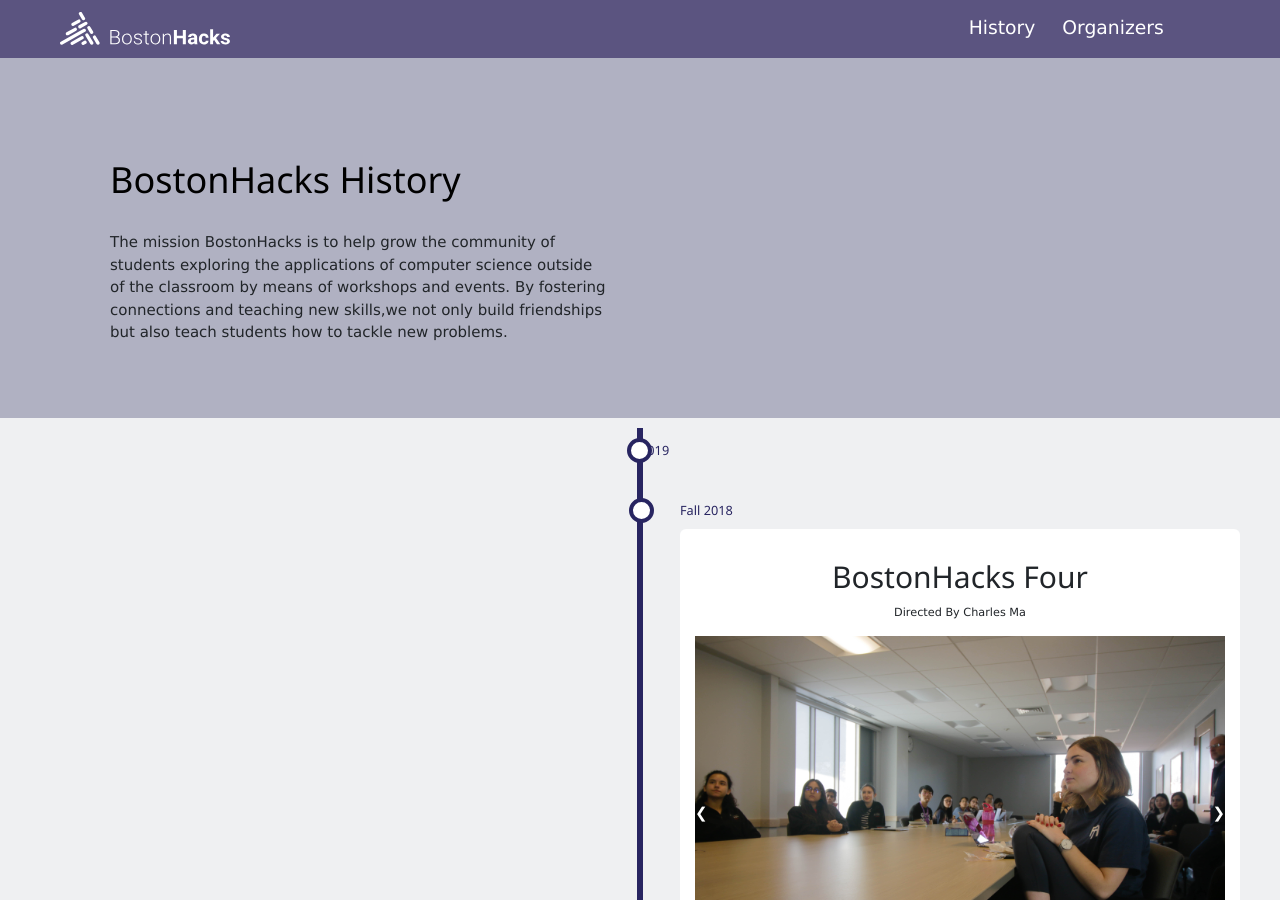
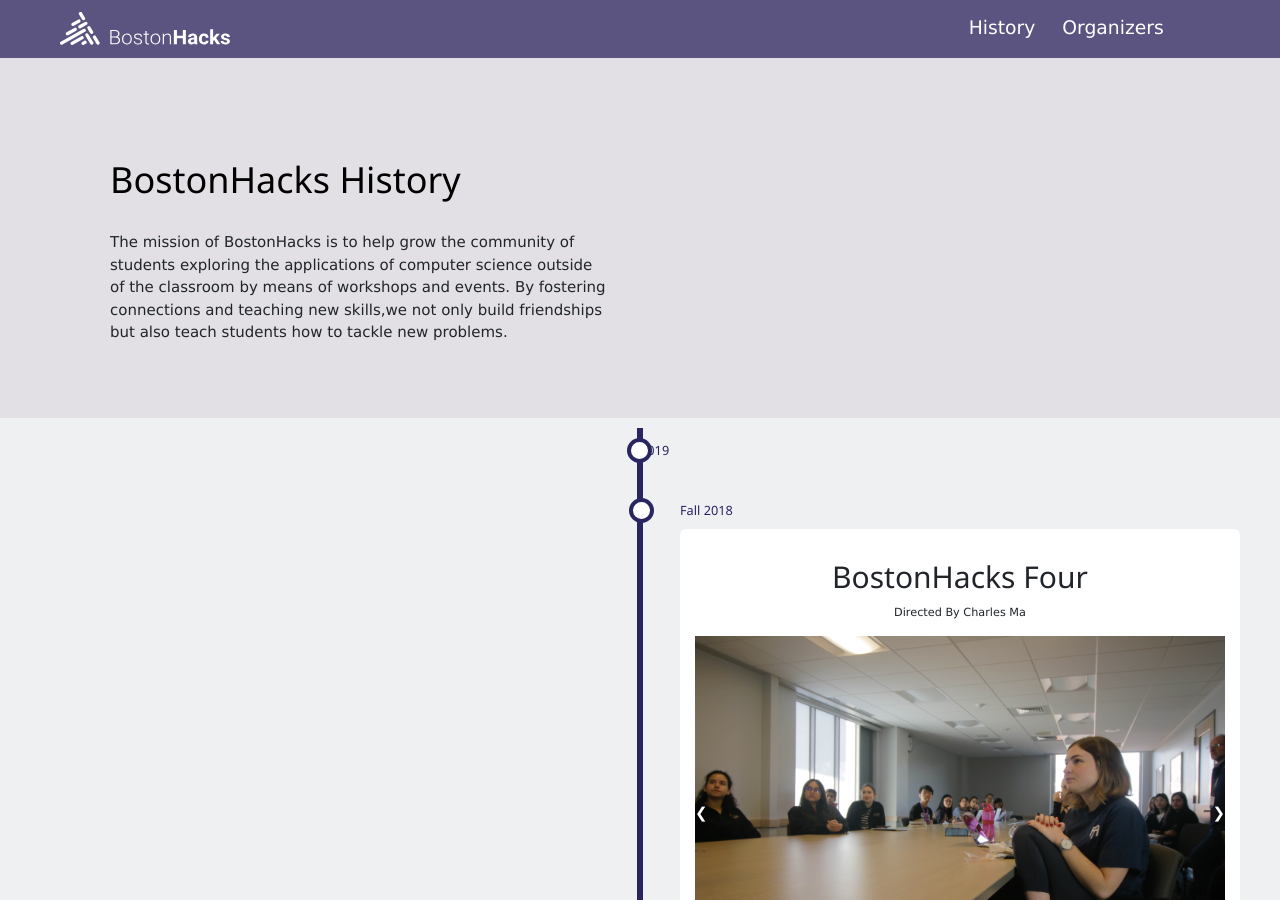
Before and after one commit to Bostonhacks/artefatto, a Jekyll site: the page built from index.md, in a window 1280 px wide and 900 px high. Built offline with Jekyll 4.4.1, drawn with Linux system fonts in a browser that asks for light colours; nearby versions of some CDN libraries.

Commit message:
Fixed background image on timeline

```diff
--- a/_layouts/timeline.html
+++ b/_layouts/timeline.html
@@ -13,10 +13,10 @@ layout: default
         <meta name="viewport" content="width=device-width, initial-scale=1">
 </head>
 
-<body style=" background-color: #b0b1c2;">
+<body style=" background-color: #e2e0e5;">
     <div class="heading" style=" margin-left: 10px; height: 250px;">
         <h1 style = "margin-left: 100px; color: black; margin-top: 100px; ">BostonHacks History</h1>
-        <p style="width: 70%; margin-left: 100px; max-width: 500px; margin-top: 30px;">The mission BostonHacks is to help grow the community of students exploring the applications of computer science outside of the classroom by means of workshops and events. By fostering connections and teaching new skills,we not only build friendships but also teach students how to tackle new problems.</p>
+        <p style="width: 70%; margin-left: 100px; max-width: 500px; margin-top: 30px; font-weight: 50">The mission of BostonHacks is to help grow the community of students exploring the applications of computer science outside of the classroom by means of workshops and events. By fostering connections and teaching new skills,we not only build friendships but also teach students how to tackle new problems.</p>
     </div>
         <div class="timeline">
                 <div class="timeline-container left">
```
